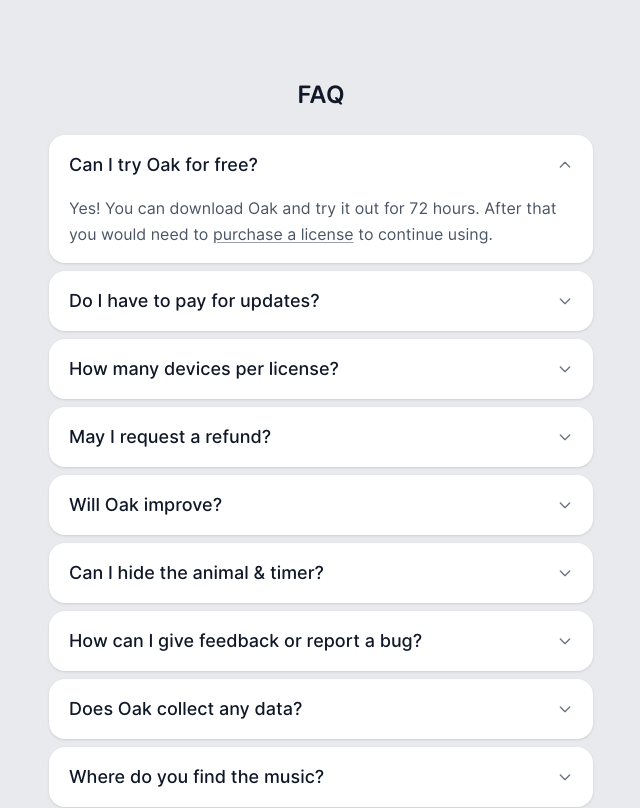
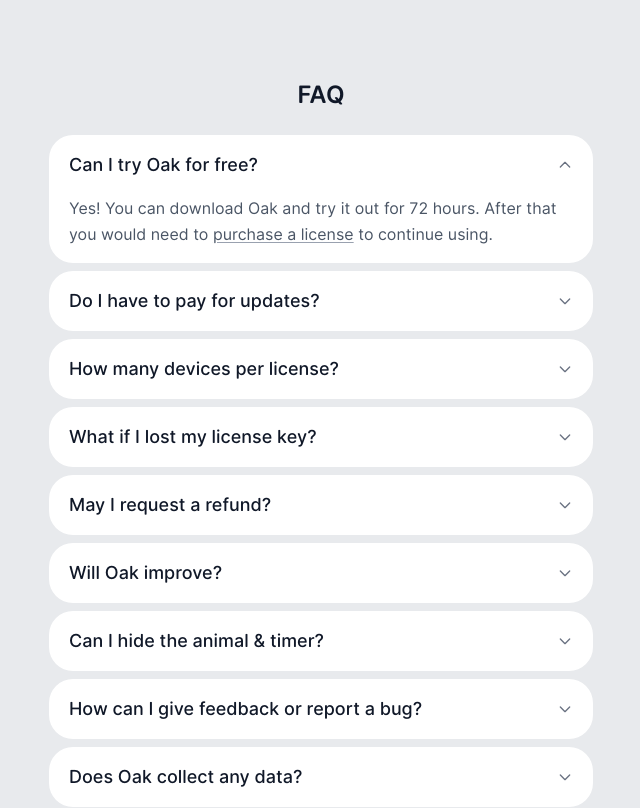
Before and after one commit to GuoChen018/oak-website, a Next.js app: page / in a window 1280 px wide. Shown: the part 840-1648 px from the top of the page, without its empty margins (319-959 px from the left). Built offline with nearby package versions, Linux system fonts and the light colour scheme; a web font is replaced by a local one.

Commit message:
Add lost license key FAQ, remove shadow from FAQ items

```diff
--- a/src/components/FAQ.tsx
+++ b/src/components/FAQ.tsx
@@ -22,6 +22,10 @@
   {
     question: "How many devices per license?",
     answer: "You can use your license on up to 3 devices. You can also deactivate a specific device at any time through settings.",
+  },
+  {
+    question: "What if I lost my license key?",
+    answer: <>Don&apos;t worry. You can fill out <a href="https://tally.so/r/eqRqBl" target="_blank" rel="noopener noreferrer" className="underline decoration-gray-400 underline-offset-2">this form</a>, and we&apos;ll get back to you as soon as possible.</>,
   },
   {
     question: "May I request a refund?",
@@ -87,7 +91,7 @@
 
 function FAQAccordionItem({ item, isOpen, onToggle }: FAQAccordionItemProps) {
   return (
-    <div className="bg-white rounded-2xl overflow-hidden shadow-sm">
+    <div className="bg-white rounded-3xl overflow-hidden">
       <button
         onClick={onToggle}
         className="w-full px-5 py-4 text-left flex items-center justify-between gap-4 cursor-pointer"
```
